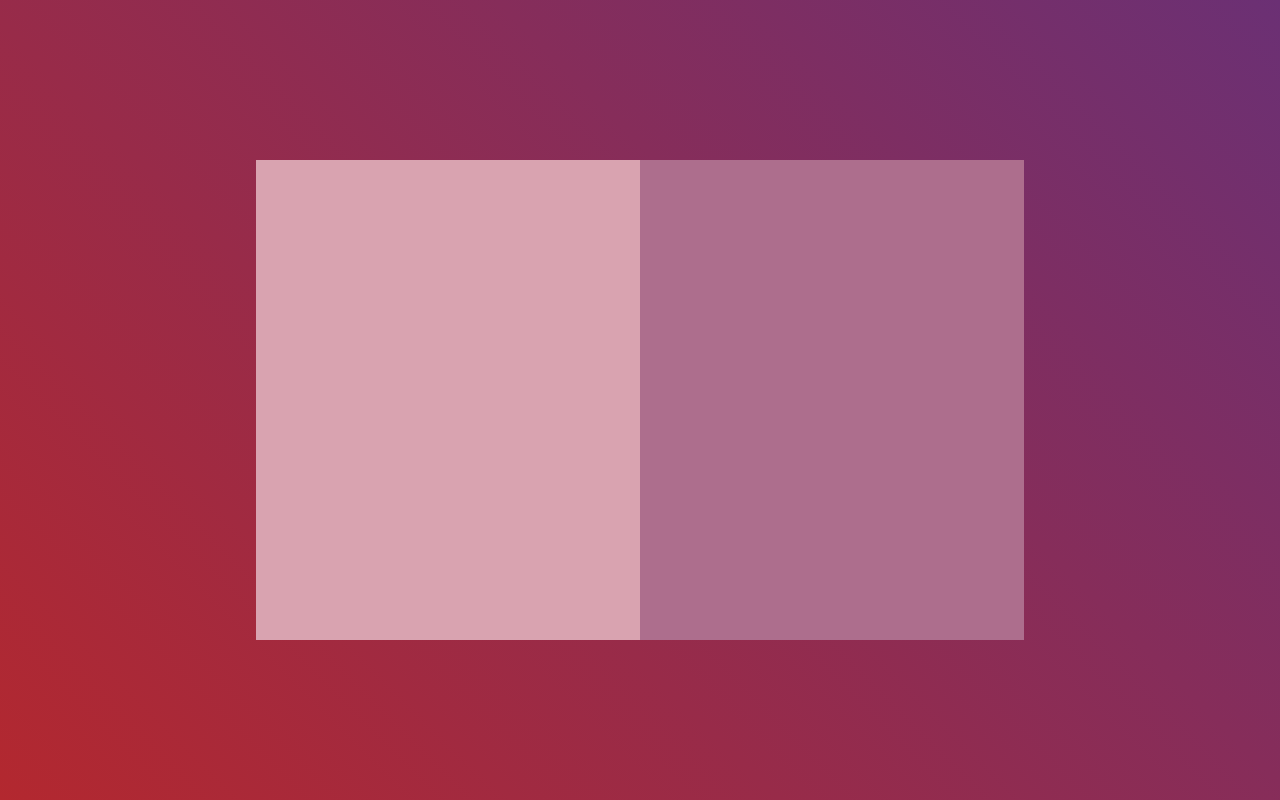
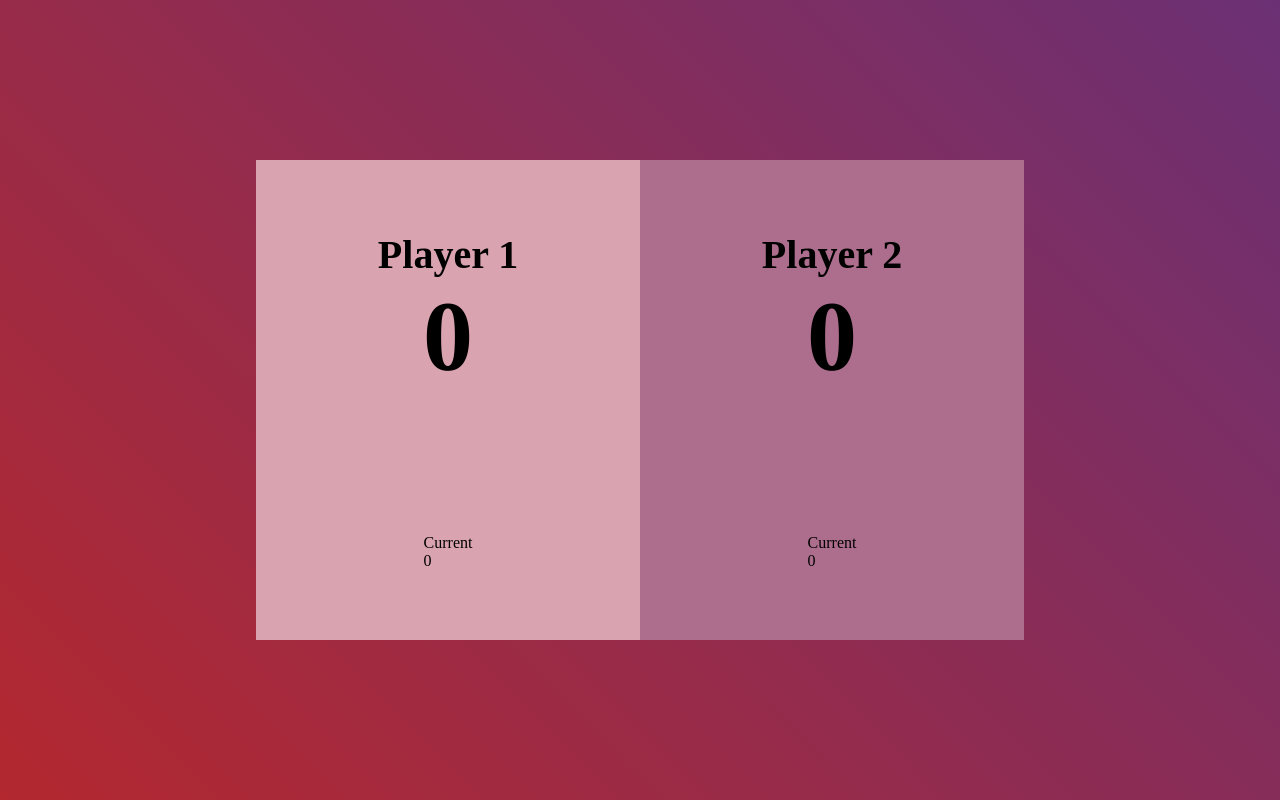
Before and after one commit to abu-huraira-dev-22/Roll_Dice_Game, a plain HTML site: page index.html in a window 1280 px wide. Drawn offline with Linux system fonts and the light colour scheme.

```diff
--- a/index.html
+++ b/index.html
@@ -1,17 +1,39 @@
 <!DOCTYPE html>
 <html lang="en">
+
 <head>
     <meta charset="UTF-8">
     <meta name="viewport" content="width=device-width, initial-scale=1.0">
     <title>Roll Dice Game</title>
     <link rel="stylesheet" href="style.css">
 </head>
+
 <body>
     <div id="main">
         <div id="mainBox">
-            <div class="player" id="player1"></div>
-            <div class="player" id="player2"></div>
+            <div class="player" id="player1">
+                <div class="detailsAndTotalScore">
+                    <h3>Player 1</h3>
+                    <h1>0</h1>
+                </div>
+                <div class="turnScore">
+                    <p>Current</p>
+                    <p>0</p>
+                </div>
+
+            </div>
+            <div class="player" id="player2">
+                <div class="detailsAndTotalScore">
+                    <h3>Player 2</h3>
+                    <h1>0</h1>
+                </div>
+                <div class="turnScore">
+                    <p>Current</p>
+                    <p>0</p>
+                </div>
+            </div>
         </div>
     </div>
 </body>
+
 </html>
--- a/style.css
+++ b/style.css
@@ -1,10 +1,10 @@
-*{
+* {
     margin: 0;
     padding: 0;
     box-sizing: border-box;
 }
 
-#main{
+#main {
     background-image: linear-gradient(45deg, #b3282f, #6b3074);
     width: 100vw;
     height: 100vh;
@@ -13,7 +13,7 @@
     align-items: center;
 }
 
-#mainBox{
+#mainBox {
     width: 60%;
     height: 60%;
     background-color: white;
@@ -21,15 +21,32 @@
     display: flex;
 }
 
-.player{
+.player {
     width: 50%;
-    background-color: blue;
+    display: flex;
+    flex-direction: column;
+    align-items: center;
+    justify-content: space-around;
 }
 
-#player1{
+#player1 {
     background-color: #d9a3b0;
 }
 
-#player2{
+#player2 {
     background-color: #ad6e8d;
 }
+
+.detailsAndTotalScore{
+    display: flex;
+    flex-direction: column;
+    align-items: center;
+}
+
+.detailsAndTotalScore h3{
+    font-size: 40px;
+}
+
+.detailsAndTotalScore h1{
+    font-size: 100px;
+}
```
Also changed, not shown: images/1.webp (added), images/2.webp (added), images/3.webp (added), images/4.webp (added), images/5.webp (added), images/6.webp (added).
